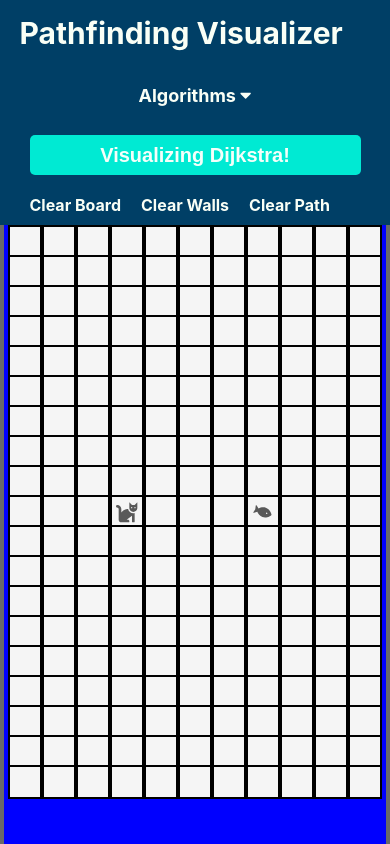
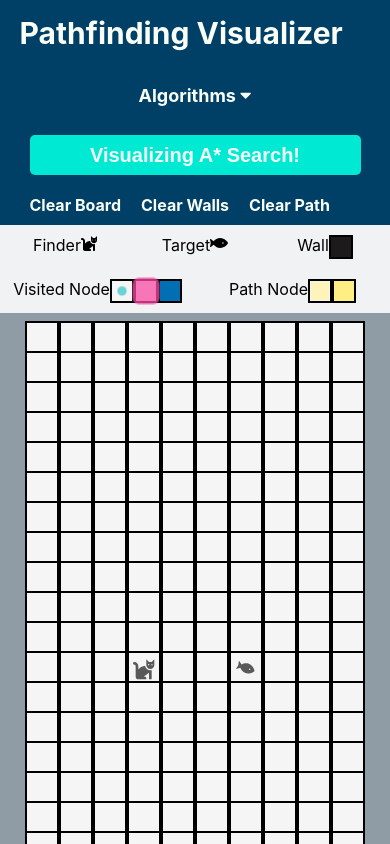
Before and after one commit to nkBrew/pathfinding-visualizer, a React (Create React App) app: page / in a window 390 px wide. Shown: the top 844 px of the page. Built offline with nearby package versions, Linux system fonts and the light colour scheme.

Commit message:
Added basic functional legend

```diff
--- /dev/null
+++ b/src/Legend/Legend.scss
@@ -0,0 +1,80 @@
+@import '/src/PathfindingVisualizer/Grid/Node/Node.scss';
+
+.legend {
+  min-height:10vh;
+  background-color: rgb(241, 242, 243);
+}
+
+.legend-flexbox-wrapper {
+  display: flex;
+  flex-flow: row wrap;
+
+
+  > li {
+    // display: flex;
+    flex:1 20%;
+    padding:20px 30px;
+
+    > div {
+      // padding:40px;
+      width:100%;
+      display:flex;
+      justify-content: center;
+      > div::after{
+        // content: ':'
+      }
+    }
+  }
+}
+
+.legend-node {
+  width:20px;
+  height:20px;
+  background-color: $node-background-color;
+  border: 2px solid rgb(0, 0, 0);
+}
+
+.legend-node-wall {
+  width:100%;
+  height:100%;
+  background-color: $node-wall-color;
+  border:none;
+}
+
+.legend-node-visited {
+  @extend .node-visited;
+  animation-play-state: paused;
+  &-0{
+    @extend .legend-node-visited;
+    animation-delay: -100ms;
+  }
+  &-1{
+    @extend .legend-node-visited;
+    animation-delay: -450ms;
+  }
+  &-2{
+    @extend .legend-node-visited;
+    animation-delay: -1000ms;
+  }
+}
+
+.legend-node-path {
+  @extend .node-path;
+  animation-play-state: paused;
+  &-0{
+    @extend .legend-node-path;
+    animation-delay: -50ms;
+  }
+  &-1{
+    @extend .legend-node-path;
+    animation-delay: -500ms;
+  }
+}
+
+@media all and (max-width:450px){
+  .legend-flexbox-wrapper {
+    > li {
+      padding:10px 10px;
+    }
+  }
+}
--- /dev/null
+++ b/src/Legend/Legend.tsx
@@ -0,0 +1,60 @@
+import { faCat, faFish } from '@fortawesome/free-solid-svg-icons';
+import { FontAwesomeIcon } from '@fortawesome/react-fontawesome';
+import React from 'react';
+import './Legend.scss';
+
+const Legend = (): JSX.Element => {
+  return (
+    <div className="legend">
+      <ul className="legend-flexbox-wrapper">
+        <li>
+          <div>
+            <div>Finder</div>
+            <FontAwesomeIcon icon={faCat} />
+          </div>
+        </li>
+        <li>
+          <div>
+            <div>Target</div>
+            <FontAwesomeIcon icon={faFish} />
+          </div>
+        </li>
+        <li>
+          <div>
+            <div>Wall</div>
+            <div className="legend-node">
+              <div className="legend-node-wall" />
+            </div>
+          </div>
+        </li>
+        <li>
+          <div>
+            <div>Visited Node</div>
+            <div className="legend-node">
+              <div className="legend-node-visited-0" />
+            </div>
+            <div className="legend-node">
+              <div className="legend-node-visited-1" />
+            </div>
+            <div className="legend-node">
+              <div className="legend-node-visited-2" />
+            </div>
+          </div>
+        </li>
+        <li>
+          <div>
+            <div>Path Node</div>
+            <div className="legend-node">
+              <div className="legend-node-path-0" />
+            </div>
+            <div className="legend-node">
+              <div className="legend-node-path-1" />
+            </div>
+          </div>
+        </li>
+      </ul>
+    </div>
+  );
+};
+
+export default Legend;
--- a/src/PathfindingVisualizer/Grid/Grid.scss
+++ b/src/PathfindingVisualizer/Grid/Grid.scss
@@ -1,5 +1,5 @@
 .grid-container {
-  background-color:blue;
+  background-color:inherit;
   // padding:20px;
   width:98%;
   height: 80vh;
--- a/src/PathfindingVisualizer/Grid/Node/Node.scss
+++ b/src/PathfindingVisualizer/Grid/Node/Node.scss
@@ -6,6 +6,10 @@ $visited-start-colour: color.scale($primary, $alpha: -25%);
 $visited-middle-colour: color.scale($tertiary, $alpha: -25%);
 $visited-final-colour: lighten($quaternary,5%);
 $path-color: $secondary;
+
+$node-background-color: whitesmoke;
+$node-wall-color:rgb(28, 26, 26);
+$node-visited-animation-duration:1000ms;
 
 .node {
   display: inline-block;
@@ -21,7 +25,7 @@ $path-color: $secondary;
 .node-wall {
   width:100%;
   height:100%;
-  background-color: rgb(28, 26, 26);
+  background-color: $node-wall-color;
   animation-name: wall-ani;
   animation-duration: 2s;
   animation-fill-mode: forwards;
@@ -47,7 +51,6 @@ $path-color: $secondary;
   width:100%;
   height: 100%;
   background-color: darken($path-color, 10%);
-
 }
 
 .node-path {
--- a/src/PathfindingVisualizer/PathfindingVisualizer.css
+++ b/src/PathfindingVisualizer/PathfindingVisualizer.css
@@ -1,5 +1,6 @@
 .PathfindingVisualizer {
     width:100%;
     height:100%;
-    background-color: dimgray;
+    background-color: rgb(143, 155, 165);
+    padding-top:1vh
 }
--- a/src/PathfindingVisualizer/PathfindingVisualizer.tsx
+++ b/src/PathfindingVisualizer/PathfindingVisualizer.tsx
@@ -1,12 +1,13 @@
 import React, { useEffect, useRef, useState } from 'react';
 import { ALGORITHM, calculateByAlgorithm, ColRow } from '../Algorithms/algorithms';
 import Header from '../Header/Header';
+import Legend from '../Legend/Legend';
 import Grid from './Grid/Grid';
 import Node, { NodeType } from './Grid/Node/Node';
 import './PathfindingVisualizer.css';
 //in px is the size of the node + its border
-const numCol = ((window.innerWidth / 34) * 0.98) >> 0;
-const numRow = ((window.innerHeight / 34) * 0.8) >> 0;
+const numCol = ((window.innerWidth / 34) * 0.93) >> 0;
+const numRow = ((window.innerHeight / 34) * 0.9) >> 0;
 const visualizationTimeConstant = 200;
 
 const PathfindingVisualizer = (): JSX.Element => {
@@ -17,7 +18,7 @@ const PathfindingVisualizer = (): JSX.Element => {
   const [target, setTarget] = useState({ col: 0, row: 0 });
   const [visualizing, setVisualizing] = useState(false);
   const [pathOnScreen, setPathOnScreen] = useState(false);
-  const [algorithm, setAlgorithm] = useState(ALGORITHM.DIJKSTRA);
+  const [algorithm, setAlgorithm] = useState(ALGORITHM.ASTAR);
   const [gridSize, setGridSize] = useState({ width: 0, height: 0 });
   const gridRef = useRef(null);
 
@@ -25,15 +26,12 @@ const PathfindingVisualizer = (): JSX.Element => {
     const nodeRows = [];
 
     const w = window.innerWidth;
-    console.log(w);
 
     const finderStartCol = (numCol / 3) >> 0;
     const finderStartRow = (numRow / 2) >> 0;
 
     const targetStartCol = ((numCol * 2) / 3) >> 0;
     const targetStartRow = finderStartRow;
-
-    console.log('finder row: ' + finderStartRow + ' col: ' + finderStartCol);
 
     for (let r = 0; r < numRow; r++) {
       const nodes: NodeType[] = [];
@@ -90,13 +88,11 @@ const PathfindingVisualizer = (): JSX.Element => {
     } else if (n.isTarget) {
       setMoving('target');
     }
-    console.log('setMouseDown');
   };
 
   const mouseUpHandler = (col: number, row: number) => {
     setMouseDown(false);
     if (moving) setMoving('');
-    console.log('setMouseUp');
   };
 
   const mouseEnterHandler = (col: number, row: number) => {
@@ -135,7 +131,6 @@ const PathfindingVisualizer = (): JSX.Element => {
       }
     }
     if (mouseDown && !moving && !n.isFinder && !n.isTarget) {
-      console.log('mouseHoveringWhileMouseDown col:' + col + ' row:' + row);
       const newNodes = [...nodes];
       const nodeToChange = { ...newNodes[row][col] };
       const updatedNode = { ...nodeToChange, isWall: !nodeToChange.isWall, isVisited: false, isPath: false };
@@ -262,6 +257,7 @@ const PathfindingVisualizer = (): JSX.Element => {
         onVisualize={calculateByVisualizeButton}
         onClear={clear}
       />
+      <Legend />
       <div className="PathfindingVisualizer">
         <div ref={gridRef}>
           <Grid>{renderNodes()}</Grid>
```
